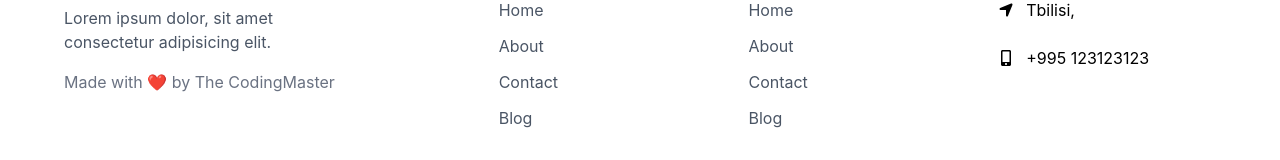
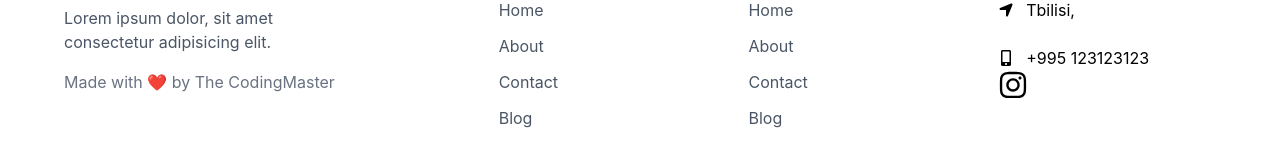
Before and after one commit to kaxadeveloper/Ecommerce, a React (Vite) app: page / in a window 1280 px wide. Shown: the part 4228-4388 px from the top of the page. Built offline with nearby package versions, Linux system fonts and the light colour scheme.

Commit message:
add icons

```diff
--- a/src/components/Footer/Footer.jsx
+++ b/src/components/Footer/Footer.jsx
@@ -1,6 +1,6 @@
 import React from 'react'
 import { FaMobileAlt } from 'react-icons/fa';
-import { FaLocationArrow } from 'react-icons/fa6';
+import { FaInstagram, FaLocationArrow } from 'react-icons/fa6';
 
 const FooterLinks = [
     {
@@ -93,6 +93,12 @@ const Footer = () => {
                                     <FaMobileAlt />
                                     <p>+995 123123123</p>
                                 </div>
+
+                                <div>
+                                    <a href="#">
+                                        <FaInstagram className='text-3xl hover:text-primary duration-300' />
+                                    </a>
+                                </div>
                             </div>
                         </div>
                     </div>
```
